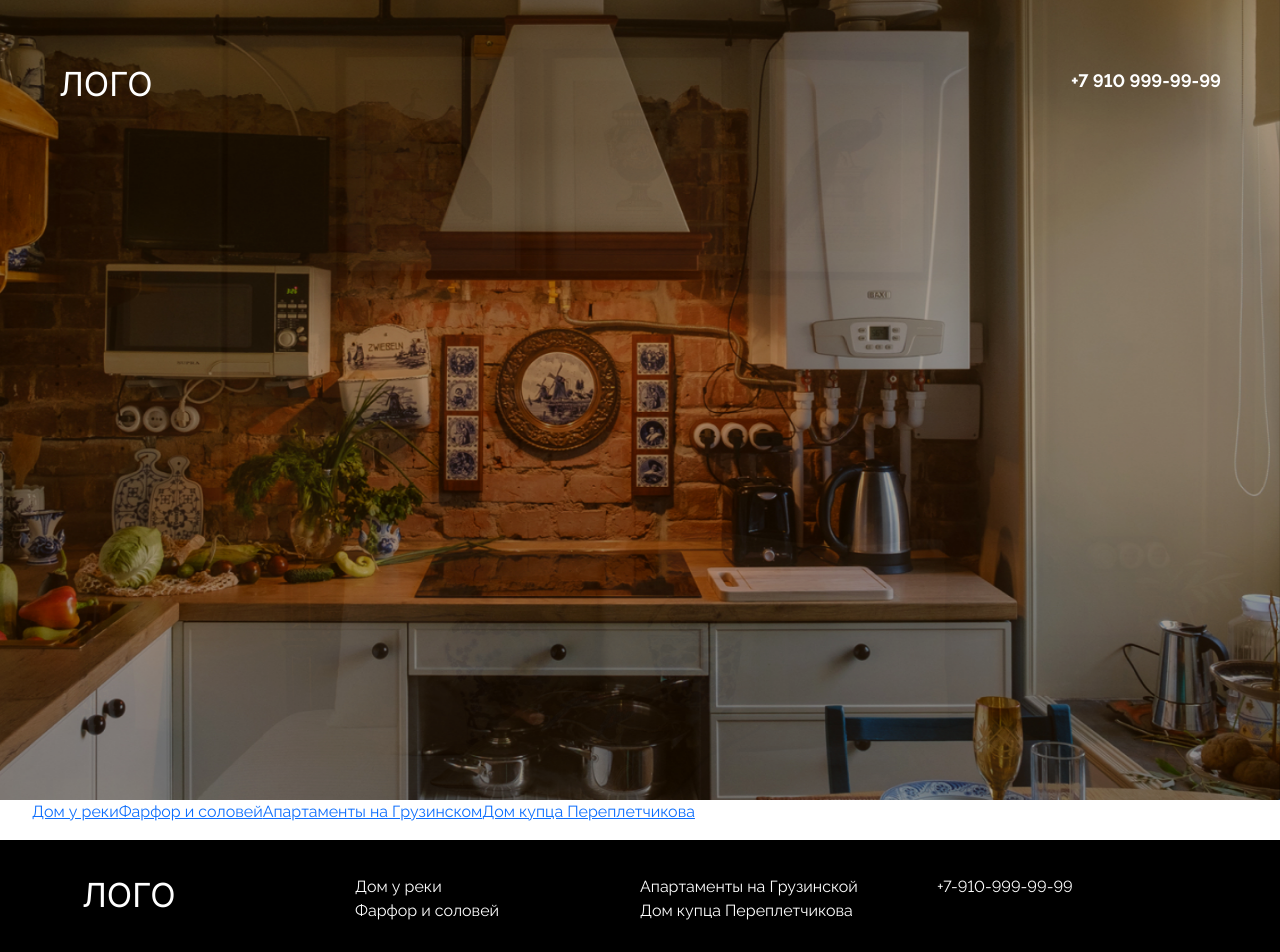
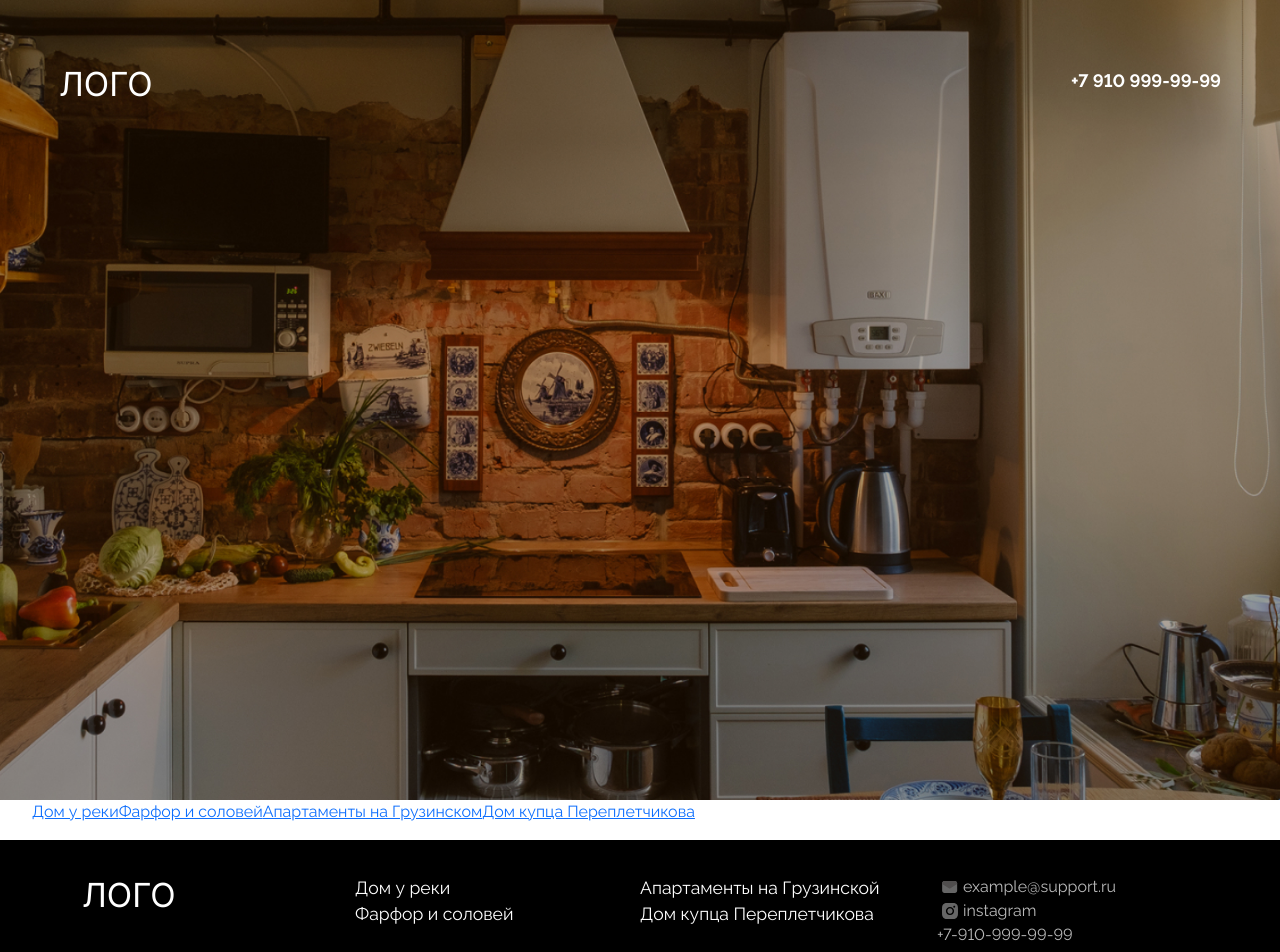
Before and after one commit to Yushkevich-A-A/nn_apartments, a React (Create React App) app: page / in a window 1280 px wide. Shown: the top 952 px of the page. Built offline with nearby package versions, Linux system fonts and the light colour scheme.

Commit message:
create links for footer

```diff
--- a/src/app/reset.module.scss
+++ /dev/null
@@ -1,366 +0,0 @@
-/* http://meyerweb.com/eric/tools/css/reset/
-   v2.0-modified | 20110126
-   License: none (public domain)
-*/
-
-html, body, div, span, applet, object, iframe,
-h1, h2, h3, h4, h5, h6, p, blockquote, pre,
-a, abbr, acronym, address, big, cite, code,
-del, dfn, em, img, ins, kbd, q, s, samp,
-small, strike, strong, sub, sup, tt, var,
-b, u, i, center,
-dl, dt, dd, ol, ul, li,
-fieldset, form, label, legend,
-table, caption, tbody, tfoot, thead, tr, th, td,
-article, aside, canvas, details, embed,
-figure, figcaption, footer, header, hgroup,
-menu, nav, output, ruby, section, summary,
-time, mark, audio, video {
-    margin: 0;
-	padding: 0;
-	border: 0;
-	font-size: 100%;
-	font: inherit;
-	vertical-align: baseline;
-}
-
-/* make sure to set some focus styles for accessibility */
-:focus {
-    outline: 0;
-}
-
-/* HTML5 display-role reset for older browsers */
-article, aside, details, figcaption, figure,
-footer, header, hgroup, menu, nav, section {
-	display: block;
-}
-
-body {
-	line-height: 1;
-}
-
-ol, ul {
-	list-style: none;
-}
-
-blockquote, q {
-	quotes: none;
-}
-
-blockquote:before, blockquote:after,
-q:before, q:after {
-	content: '';
-	content: none;
-}
-
-table {
-	border-collapse: collapse;
-	border-spacing: 0;
-}
-
-input[type=search]::-webkit-search-cancel-button,
-input[type=search]::-webkit-search-decoration,
-input[type=search]::-webkit-search-results-button,
-input[type=search]::-webkit-search-results-decoration {
-    -webkit-appearance: none;
-    -moz-appearance: none;
-}
-
-input[type=search] {
-    -webkit-appearance: none;
-    -moz-appearance: none;
-    -webkit-box-sizing: content-box;
-    -moz-box-sizing: content-box;
-    box-sizing: content-box;
-}
-
-textarea {
-    overflow: auto;
-    vertical-align: top;
-    resize: vertical;
-}
-
-/**
- * Correct `inline-block` display not defined in IE 6/7/8/9 and Firefox 3.
- */
-
-audio,
-canvas,
-video {
-    display: inline-block;
-    *display: inline;
-    *zoom: 1;
-    max-width: 100%;
-}
-
-/**
- * Prevent modern browsers from displaying `audio` without controls.
- * Remove excess height in iOS 5 devices.
- */
-
-audio:not([controls]) {
-    display: none;
-    height: 0;
-}
-
-/**
- * Address styling not present in IE 7/8/9, Firefox 3, and Safari 4.
- * Known issue: no IE 6 support.
- */
-
-[hidden] {
-    display: none;
-}
-
-/**
- * 1. Correct text resizing oddly in IE 6/7 when body `font-size` is set using
- *    `em` units.
- * 2. Prevent iOS text size adjust after orientation change, without disabling
- *    user zoom.
- */
-
-html {
-    font-size: 100%; /* 1 */
-    -webkit-text-size-adjust: 100%; /* 2 */
-    -ms-text-size-adjust: 100%; /* 2 */
-}
-
-/**
- * Address `outline` inconsistency between Chrome and other browsers.
- */
-
-a:focus {
-    outline: thin dotted;
-}
-
-/**
- * Improve readability when focused and also mouse hovered in all browsers.
- */
-
-a:active,
-a:hover {
-    outline: 0;
-}
-
-/**
- * 1. Remove border when inside `a` element in IE 6/7/8/9 and Firefox 3.
- * 2. Improve image quality when scaled in IE 7.
- */
-
-img {
-    border: 0; /* 1 */
-    -ms-interpolation-mode: bicubic; /* 2 */
-}
-
-/**
- * Address margin not present in IE 6/7/8/9, Safari 5, and Opera 11.
- */
-
-figure {
-    margin: 0;
-}
-
-/**
- * Correct margin displayed oddly in IE 6/7.
- */
-
-form {
-    margin: 0;
-}
-
-/**
- * Define consistent border, margin, and padding.
- */
-
-fieldset {
-    border: 1px solid #c0c0c0;
-    margin: 0 2px;
-    padding: 0.35em 0.625em 0.75em;
-}
-
-/**
- * 1. Correct color not being inherited in IE 6/7/8/9.
- * 2. Correct text not wrapping in Firefox 3.
- * 3. Correct alignment displayed oddly in IE 6/7.
- */
-
-legend {
-    border: 0; /* 1 */
-    padding: 0;
-    white-space: normal; /* 2 */
-    *margin-left: -7px; /* 3 */
-}
-
-/**
- * 1. Correct font size not being inherited in all browsers.
- * 2. Address margins set differently in IE 6/7, Firefox 3+, Safari 5,
- *    and Chrome.
- * 3. Improve appearance and consistency in all browsers.
- */
-
-button,
-input,
-select,
-textarea {
-    font-size: 100%; /* 1 */
-    margin: 0; /* 2 */
-    vertical-align: baseline; /* 3 */
-    *vertical-align: middle; /* 3 */
-}
-
-/**
- * Address Firefox 3+ setting `line-height` on `input` using `!important` in
- * the UA stylesheet.
- */
-
-button,
-input {
-    line-height: normal;
-}
-
-/**
- * Address inconsistent `text-transform` inheritance for `button` and `select`.
- * All other form control elements do not inherit `text-transform` values.
- * Correct `button` style inheritance in Chrome, Safari 5+, and IE 6+.
- * Correct `select` style inheritance in Firefox 4+ and Opera.
- */
-
-button,
-select {
-    text-transform: none;
-}
-
-/**
- * 1. Avoid the WebKit bug in Android 4.0.* where (2) destroys native `audio`
- *    and `video` controls.
- * 2. Correct inability to style clickable `input` types in iOS.
- * 3. Improve usability and consistency of cursor style between image-type
- *    `input` and others.
- * 4. Remove inner spacing in IE 7 without affecting normal text inputs.
- *    Known issue: inner spacing remains in IE 6.
- */
-
-button,
-html input[type="button"], /* 1 */
-input[type="reset"],
-input[type="submit"] {
-    -webkit-appearance: button; /* 2 */
-    cursor: pointer; /* 3 */
-    *overflow: visible;  /* 4 */
-}
-
-/**
- * Re-set default cursor for disabled elements.
- */
-
-button[disabled],
-html input[disabled] {
-    cursor: default;
-}
-
-/**
- * 1. Address box sizing set to content-box in IE 8/9.
- * 2. Remove excess padding in IE 8/9.
- * 3. Remove excess padding in IE 7.
- *    Known issue: excess padding remains in IE 6.
- */
-
-input[type="checkbox"],
-input[type="radio"] {
-    box-sizing: border-box; /* 1 */
-    padding: 0; /* 2 */
-    *height: 13px; /* 3 */
-    *width: 13px; /* 3 */
-}
-
-/**
- * 1. Address `appearance` set to `searchfield` in Safari 5 and Chrome.
- * 2. Address `box-sizing` set to `border-box` in Safari 5 and Chrome
- *    (include `-moz` to future-proof).
- */
-
-input[type="search"] {
-    -webkit-appearance: textfield; /* 1 */
-    -moz-box-sizing: content-box;
-    -webkit-box-sizing: content-box; /* 2 */
-    box-sizing: content-box;
-}
-
-/**
- * Remove inner padding and search cancel button in Safari 5 and Chrome
- * on OS X.
- */
-
-input[type="search"]::-webkit-search-cancel-button,
-input[type="search"]::-webkit-search-decoration {
-    -webkit-appearance: none;
-}
-
-/**
- * Remove inner padding and border in Firefox 3+.
- */
-
-button::-moz-focus-inner,
-input::-moz-focus-inner {
-    border: 0;
-    padding: 0;
-}
-
-/**
- * 1. Remove default vertical scrollbar in IE 6/7/8/9.
- * 2. Improve readability and alignment in all browsers.
- */
-
-textarea {
-    overflow: auto; /* 1 */
-    vertical-align: top; /* 2 */
-}
-
-/**
- * Remove most spacing between table cells.
- */
-
-table {
-    border-collapse: collapse;
-    border-spacing: 0;
-}
-
-html,
-button,
-input,
-select,
-textarea {
-    color: #222;
-}
-
-
-::-moz-selection {
-    background: #b3d4fc;
-    text-shadow: none;
-}
-
-::selection {
-    background: #b3d4fc;
-    text-shadow: none;
-}
-
-img {
-    vertical-align: middle;
-}
-
-fieldset {
-    border: 0;
-    margin: 0;
-    padding: 0;
-}
-
-textarea {
-    resize: vertical;
-}
-
-.chromeframe {
-    margin: 0.2em 0;
-    background: #ccc;
-    color: #000;
-    padding: 0.2em 0;
-}
--- a/src/shared/components/EmailElement/index.tsx
+++ b/src/shared/components/EmailElement/index.tsx
@@ -1,8 +1,16 @@
 import React from 'react';
+import { FooterContactLink } from '../FooterContactLink';
+import { Icon } from '../Icon';
+import iconEmail from './img/email.svg';
 import './style.scss';
 
-export const PhoneElement: React.FC = () => {
+export const EmailElement: React.FC = () => {
   return (
-    <a href="tel:+79109999999">+7 910 999-99-99</a>
+    <FooterContactLink url='mailto:example@support.ru'>
+        <Icon url={iconEmail} />
+        <span className='text_font-feature-setting'>
+          example@support.ru
+        </span>
+    </FooterContactLink>
   )
 }
--- a/src/shared/components/LinkElement/index.tsx
+++ b/src/shared/components/FooterContactLink/index.tsx
@@ -6,7 +6,7 @@ interface ILinkElement {
   children: React.ReactNode
 }
 
-export const LinkElement: React.FC<ILinkElement> = (props: ILinkElement ) => {
+export const FooterContactLink: React.FC<ILinkElement> = (props: ILinkElement ) => {
   const { url } = props;
   return (
     <a href={url} className='link-element'>
--- a/src/shared/components/LinkElement/style.scss
+++ b/src/shared/components/FooterContactLink/style.scss
@@ -2,4 +2,6 @@
     color: inherit;
     text-decoration: none;
     display: flex;
+    align-items: center;
+    font-size: 1rem;
 }
--- /dev/null
+++ b/src/shared/components/Icon/index.tsx
@@ -0,0 +1,8 @@
+import React from 'react';
+import './style.scss';
+
+export const Icon: React.FC<{url: string}> = ({url}) => {
+  return (
+    <div className='element-icon' style={{backgroundImage: `url(${url})`}}></div>
+  )
+}
--- /dev/null
+++ b/src/shared/components/Icon/style.scss
@@ -0,0 +1,8 @@
+.element-icon {
+    background-repeat: no-repeat;
+    background-position: center;
+    background-size: contain;
+    width: 16px;
+    height: 16px;
+    margin: 0 5px;;
+}
--- a/src/shared/components/InstagramElement/index.tsx
+++ b/src/shared/components/InstagramElement/index.tsx
@@ -1,10 +1,15 @@
 import React from 'react';
-import './style.scss';
+import { FooterContactLink } from '../FooterContactLink';
+import iconInstagram from './img/instagram.svg';
+import { Icon } from '../Icon';
 
 export const InstagramElement: React.FC = () => {
   return (
-    <a href="https://instagram.com" target='_blank' >
-
-    </a>
+    <FooterContactLink url='https://instagram.com'>
+        <Icon url={iconInstagram} />
+        <span className='text_font-feature-setting'>
+            instagram
+        </span>
+    </FooterContactLink>
   )
 }
--- a/src/shared/components/PhoneElement/index.tsx
+++ b/src/shared/components/PhoneElement/index.tsx
@@ -1,13 +1,12 @@
 import React from 'react';
-import { LinkElement } from '../LinkElement';
-import './style.scss';
+import { FooterContactLink } from '../FooterContactLink';
 
 export const PhoneElement: React.FC = () => {
   return (
-    <LinkElement url='tel:+79009999999'>
+    <FooterContactLink url='tel:+79009999999'>
         <span className='text_font-feature-setting'>
             +7-910-999-99-99
         </span>
-    </LinkElement>
+    </FooterContactLink>
   )
 }
--- a/src/widgets/Footer/index.tsx
+++ b/src/widgets/Footer/index.tsx
@@ -1,5 +1,7 @@
 import React from 'react'
 import { Col, Row, Container } from 'react-bootstrap'
+import { EmailElement } from 'shared/components/EmailElement';
+import { InstagramElement } from 'shared/components/InstagramElement';
 import { PhoneElement } from 'shared/components/PhoneElement';
 import Logo from 'shared/Logo';
 // import { Container } from 'react-bootstrap/lib/Tab';
@@ -22,14 +24,14 @@ export const Footer: React.FC = () => {
                     <Row>Дом купца Переплетчикова</Row>
                 </Col>
                 <Col>
-                    <Row>
+                    <Row className='footer__link_color-grey'>
+                        <EmailElement />
+                    </Row>
+                    <Row className='footer__link_color-grey'>
+                        <InstagramElement />
+                    </Row>
+                    <Row className='footer__link_color-grey'>
                         <PhoneElement />
-                    </Row>
-                    <Row>
-
-                    </Row>
-                    <Row>
-
                     </Row>
                 </Col>
             </Row>
--- a/src/widgets/Footer/style.scss
+++ b/src/widgets/Footer/style.scss
@@ -2,4 +2,9 @@
     background-color: black;
     color: white;
     padding: 35px 0;
+    font-size: 1.1rem;
 }
+
+.footer__link_color-grey {
+    color: #b9b9b9;
+}
```
Also changed, not shown: src/shared/components/EmailElement/img/email.svg (added), src/shared/components/InstagramElement/img/instagram.svg (added), src/shared/components/InstagramElement/style.scss (deleted), src/shared/components/PhoneElement/style.scss (deleted).
